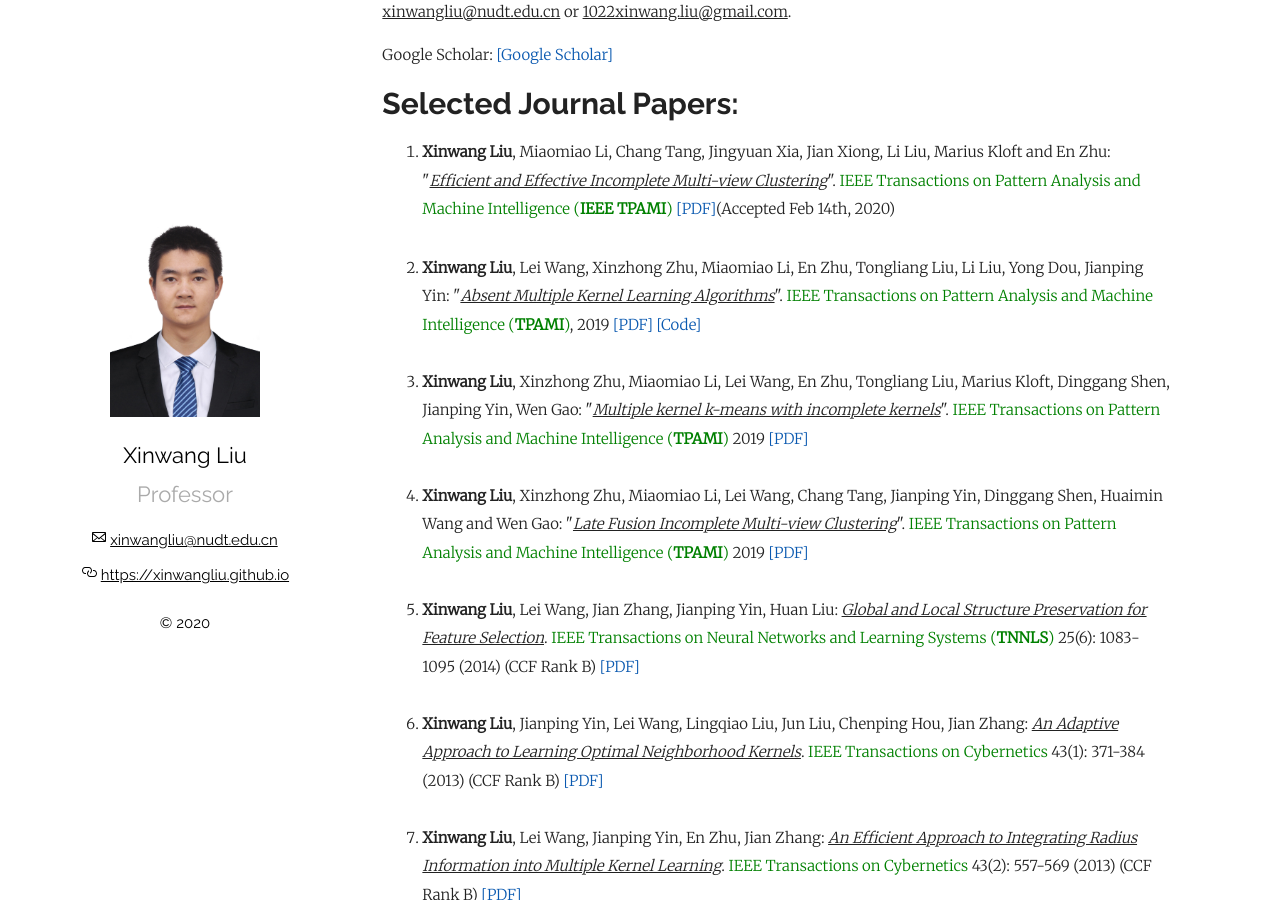
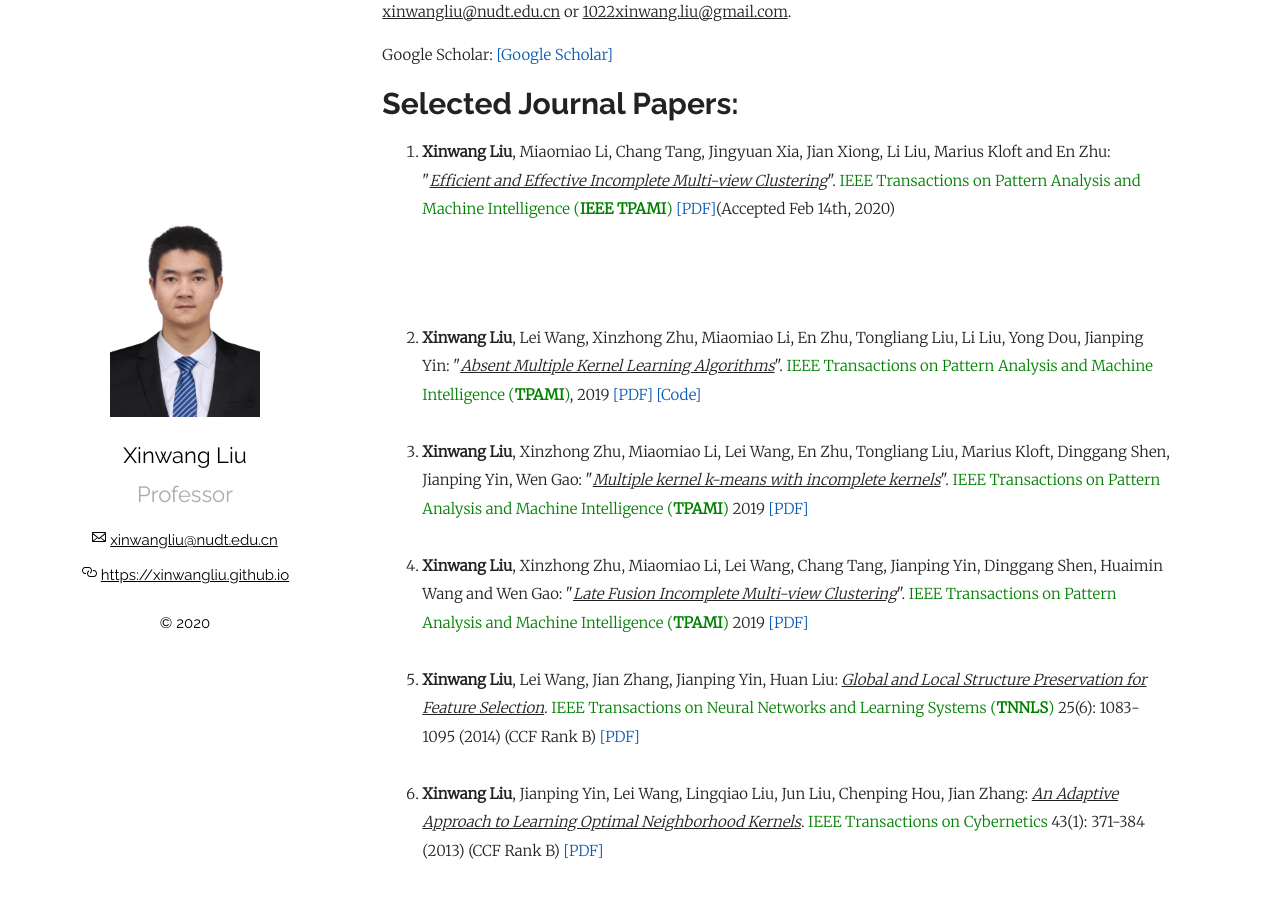
Before and after one commit to wx-liang/xinwangliu.github.io, a Jekyll site: the page built from index.md, in a window 1280 px wide and 900 px high, scrolled down 580 px. Built offline with Jekyll 4.4.1, drawn with Linux system fonts in a browser that asks for light colours; our own code applies the rules of GitHub Pages for plain Markdown files.

Commit message:
Update index.md

```diff
--- a/index.md
+++ b/index.md
@@ -28,7 +28,7 @@
 <ol>
 
 <li> <b>Xinwang Liu</b>, Miaomiao Li, Chang Tang, Jingyuan Xia, Jian Xiong, Li Liu, Marius Kloft and En Zhu: "<i><u>Efficient and Effective Incomplete Multi-view Clustering</u></i>". <font color="green">IEEE Transactions on Pattern Analysis and Machine Intelligence (<b>IEEE TPAMI</b>)</font> <a href = "https://sci-hub.tw/https://ieeexplore.ieee.org/document/9001210/">[PDF]</a>(Accepted Feb 14th, 2020)</li>
-<p style="margin-top: 30px;"> </p>
+<p style="margin-top: 100px;"> </p>
 <li> <b>Xinwang Liu</b>, Lei Wang, Xinzhong Zhu, Miaomiao Li, En Zhu, Tongliang Liu, Li Liu, Yong Dou, Jianping Yin: "<i><u>Absent Multiple Kernel Learning Algorithms</u></i>". <font color="green">IEEE Transactions on Pattern Analysis and Machine Intelligence (<b>TPAMI</b>)</font>, 2019 <a href = "https://tongliang-liu.github.io/papers/TPAMIAbsentKernel.pdf">[PDF]</a> <a href = "https://github.com/xinwangliu/absentkernel">[Code]</a></li>
 <br>
 <li> <b>Xinwang Liu</b>, Xinzhong Zhu, Miaomiao Li, Lei Wang, En Zhu, Tongliang Liu, Marius Kloft, Dinggang Shen, Jianping Yin, Wen Gao: "<i><u>Multiple kernel k-means with incomplete kernels</u></i>". <font color="green">IEEE Transactions on Pattern Analysis and Machine Intelligence (<b>TPAMI</b>)</font> 2019 <a href = "https://tongliang-liu.github.io/papers/TPAMIK-means.pdf">[PDF]</a></li>
```
